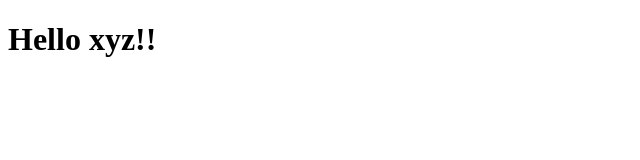
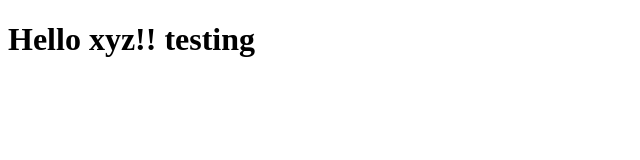
Before and after one commit to vipulan/crsra-htmljss-test, a plain HTML site: page crs_test/index.html in a window 1280 px wide. Shown: the whole page, without its empty margins (0-640 px from the left). Drawn offline with Linux system fonts and the light colour scheme.

Commit message:
smlla change

```diff
--- a/crs_test/index.html
+++ b/crs_test/index.html
@@ -4,6 +4,6 @@
 	<title>Hello Coursera!</title>
 </head>
 <body>
-<h1> Hello xyz!! </h1>
+<h1> Hello xyz!! testing </h1>
 </body>
 </html>
```
